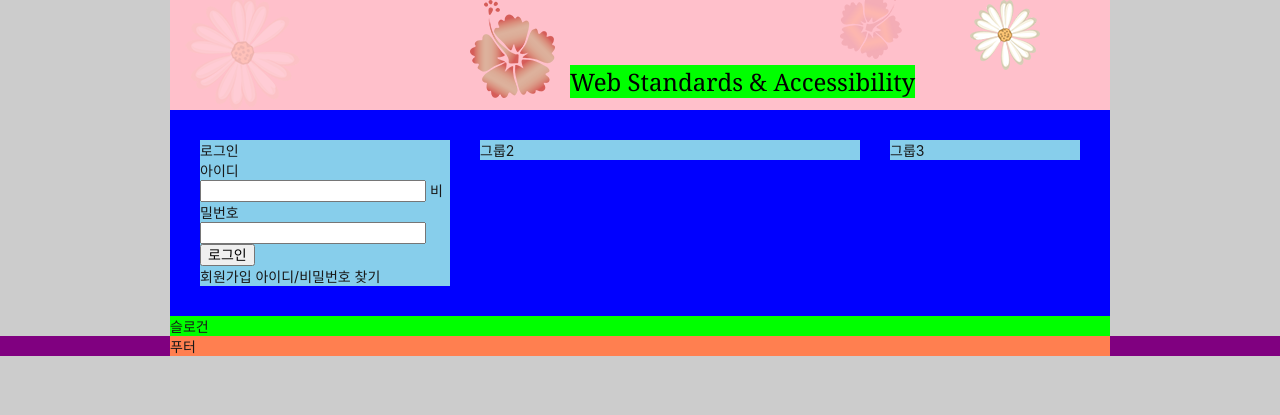
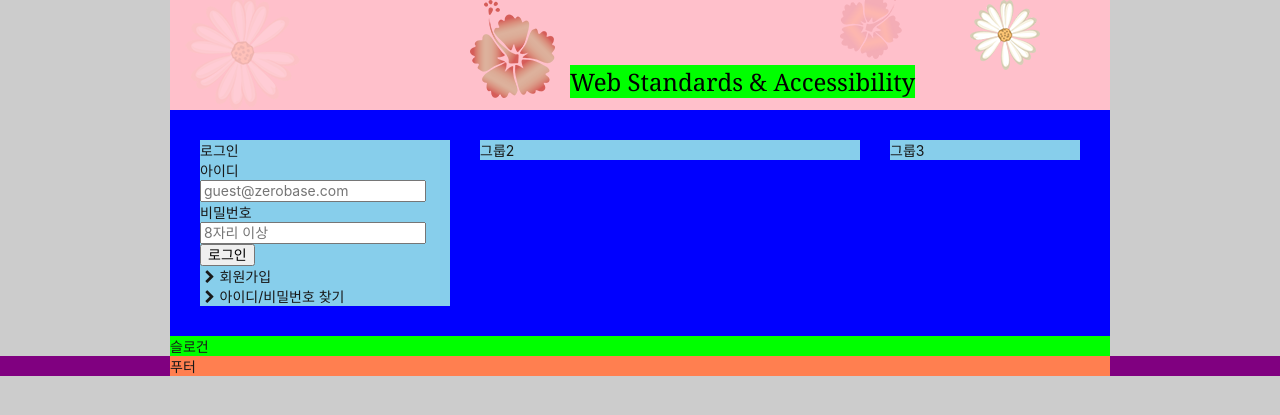
Before and after one commit to eunoo1995/zeroConnecTo, a website: page HTML5/index.html in a window 1280 px wide. Shown: the part 139-554 px from the top of the page. Drawn offline with Linux system fonts and the light colour scheme; a web font is replaced by a local one.

Commit message:
로그인 마크업 완성

```diff
--- a/HTML5/css/index.css
+++ b/HTML5/css/index.css
@@ -5,7 +5,8 @@
 @import url("./fontello.css");
 
 /* 숨김 콘텐츠 */
-.sr-only {
+.sr-only,
+legend {
   position: absolute;
   width: 1px;
   height: 1px;
--- a/HTML5/index.html
+++ b/HTML5/index.html
@@ -142,20 +142,41 @@
     <main class="main">
       <div class="group group1">
         <section class="login">
-          <h2>로그인</h2>
-          <div class="login-inner">
-            <div class="login-info">
-              <label class="login-id" for="user-id">아이디</label>
-              <input type="text" id="user-id" />
-              <label class="login-pass" for="user-pass">비밀번호</label>
-              <input type="text" id="user-pass" />
-              <button type="button">로그인</button>
-            </div>
-            <div class="login-link">
-              <a href="/">회원가입</a>
-              <a href="/">아이디/비밀번호 찾기</a>
-            </div>
-          </div>
+          <h2 class="login-title">로그인</h2>
+          <form
+            method="POST"
+            action="https://formspree.io/seulbinim@gmail.com"
+            class="login-form"
+          >
+            <fieldset>
+              <legend>회원 로그인 폼</legend>
+              <div class="user-email">
+                <label for="userEmail">아이디</label>
+                <input
+                  type="email"
+                  id="userEmail"
+                  required
+                  placeholder="guest@zerobase.com"
+                />
+              </div>
+              <div class="user-pwd">
+                <label for="userPwd">비밀번호</label>
+                <input
+                  type="password"
+                  id="userPwd"
+                  required
+                  placeholder="8자리 이상"
+                />
+              </div>
+              <button type="submit" class="login-button">로그인</button>
+            </fieldset>
+          </form>
+          <ul class="sign">
+            <li><a href="/" class="icon-right-open">회원가입</a></li>
+            <li>
+              <a href="/" class="icon-right-open">아이디/비밀번호 찾기</a>
+            </li>
+          </ul>
         </section>
       </div>
       <div class="group group2">그룹2</div>
```
